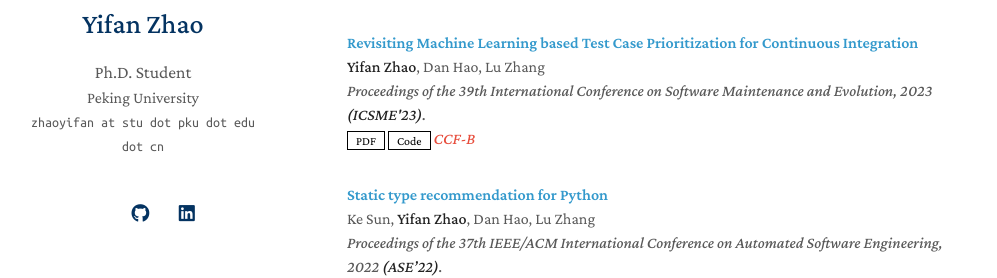
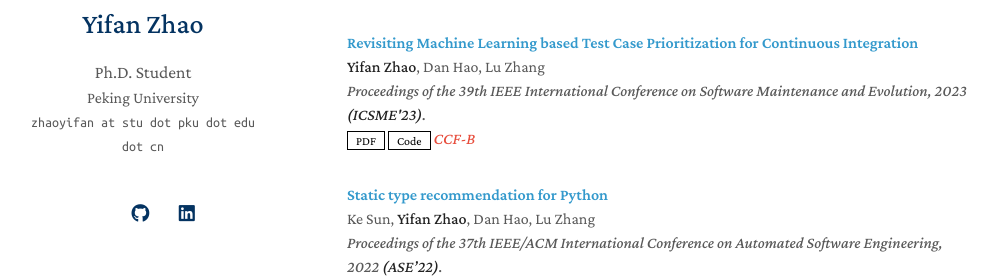
Before and after one commit to yifan-CodeDir/yifan-CodeDir.github.io, a Jekyll site: the page built from index.md, in a window 1280 px wide and 900 px high, scrolled down 1120 px. Shown: the part 178-456 px from the top of the window, without its empty margins (133-1130 px from the left). Built offline with Jekyll 4.4.1, drawn with Linux system fonts in a browser that asks for light colours; a style sheet for code colours, icons or effects is not loaded; our own code applies the rules of GitHub Pages for plain Markdown files.

Commit message:
Update publications.yml

```diff
--- a/_data/publications.yml
+++ b/_data/publications.yml
@@ -35,7 +35,7 @@ main:
   - title: Revisiting Machine Learning based Test Case Prioritization for Continuous Integration
     authors: <strong>Yifan Zhao</strong>, Dan Hao, Lu Zhang
     conference_short: ICSME'23 [CCF-B]
-    conference: Proceedings of the 39th International Conference on Software Maintenance and Evolution, 2023 <strong>(ICSME'23)</strong>.
+    conference: Proceedings of the 39th IEEE International Conference on Software Maintenance and Evolution, 2023 <strong>(ICSME'23)</strong>.
     pdf: https://arxiv.org/pdf/2311.13413
     code: https://github.com/yifan-CodeDir/ml-citcp
     notes: CCF-B
```
